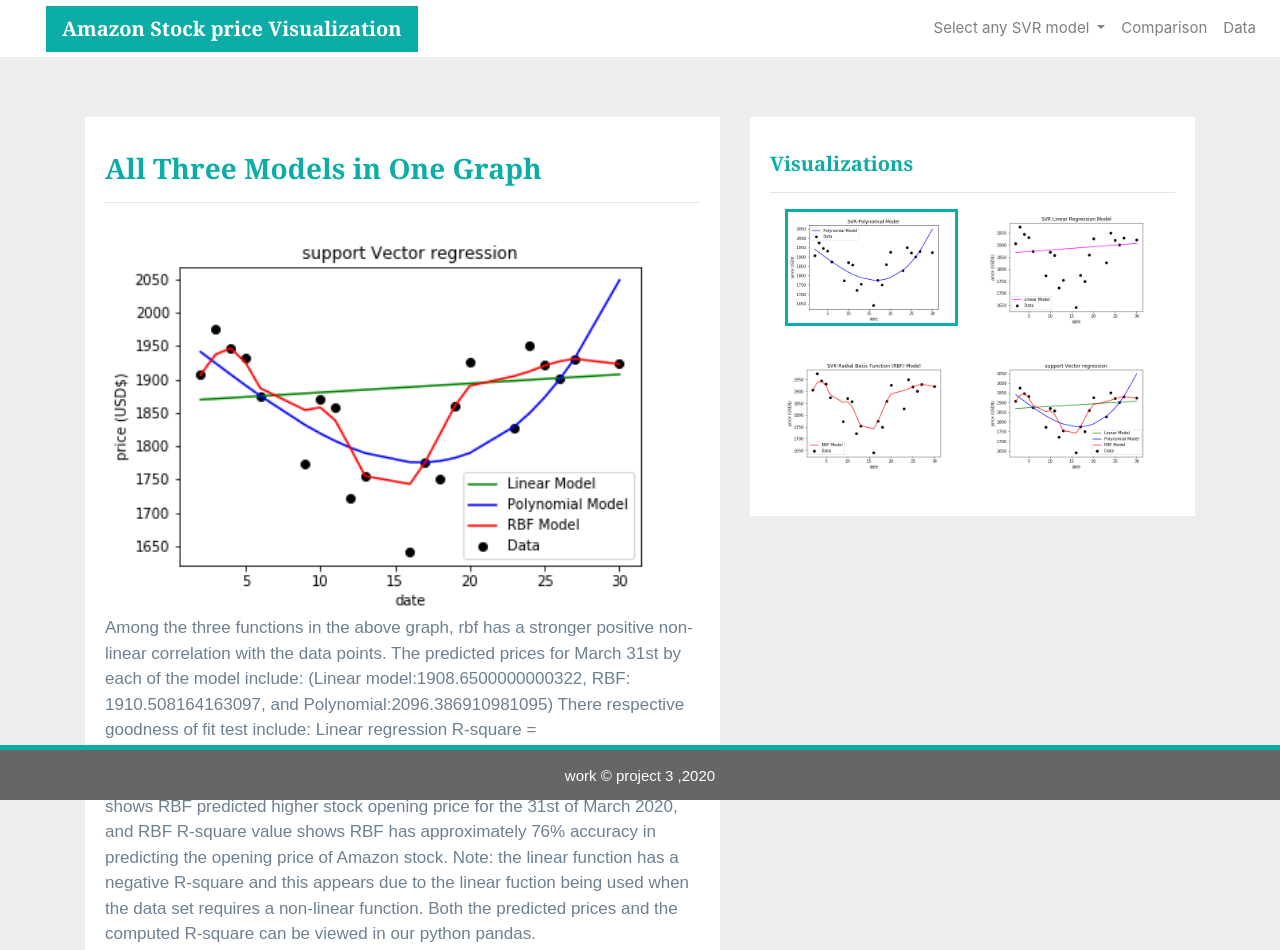
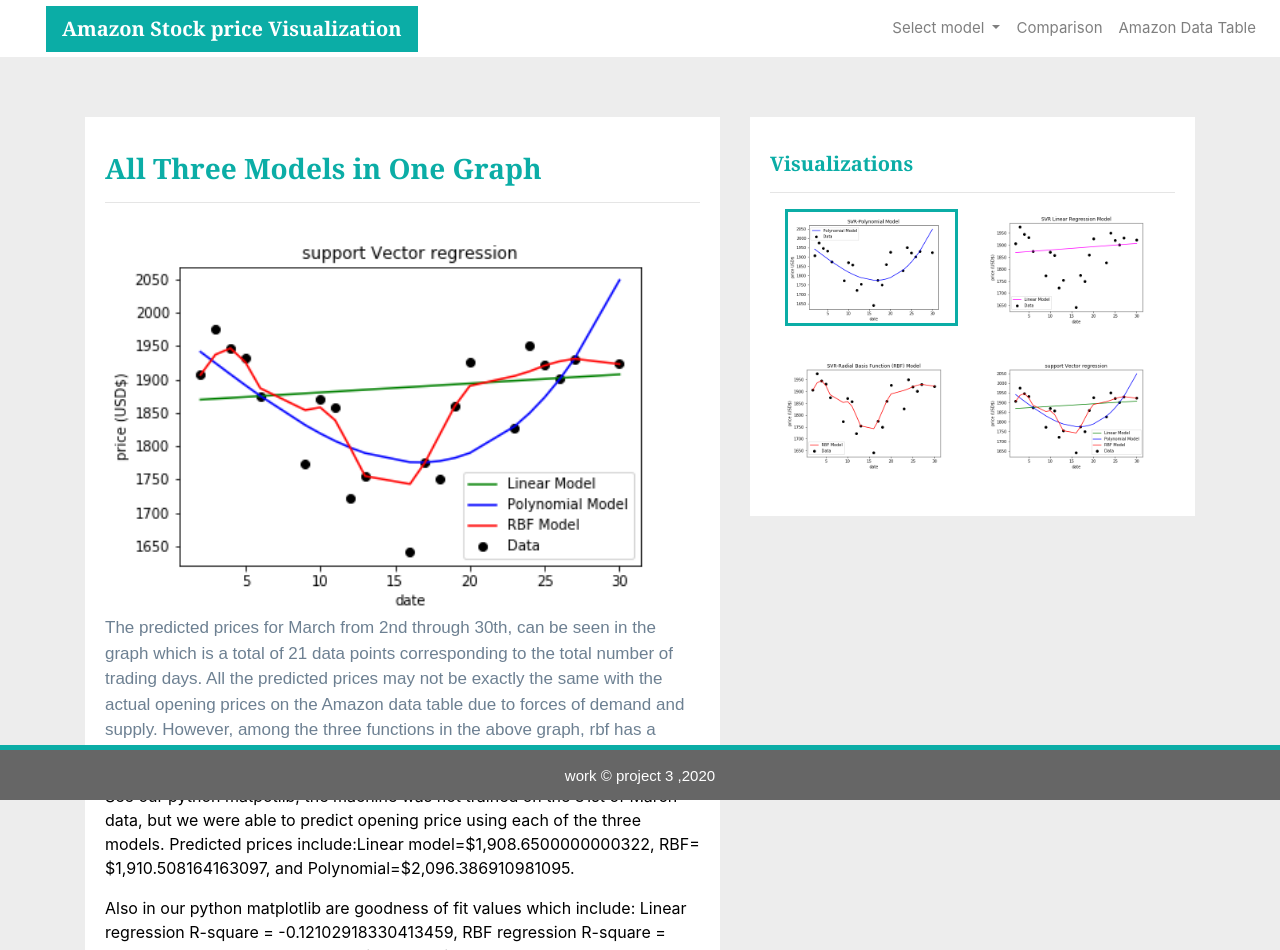
Before and after one commit to Godday-Abuede/project3-challenge, a plain HTML site: page 3models_in_one.html in a window 1280 px wide. Shown: the top 950 px of the page. Drawn offline with nearby package versions, Linux system fonts and the light colour scheme.

Commit message:
push graph interpretation

```diff
--- a/3models_in_one.html
+++ b/3models_in_one.html
@@ -30,7 +30,7 @@
           <li class="nav-item dropdown">
             <a class="nav-link dropdown-toggle" href="#" id="navbarDropdownMenuLink" data-toggle="dropdown"
               aria-haspopup="true" aria-expanded="false">
-              Select any SVR model
+              Select model
             </a>
             <div class="dropdown-menu" aria-labelledby="navbarDropdownMenuLink">
               <a class="dropdown-item" href="polynomial.html">Polynomial</a>
@@ -43,7 +43,7 @@
             <a class="nav-link" href="comparisons.html">Comparison</a>
           </li>
           <li class="nav-item">
-            <a class="nav-link" href="data.html">Data</a>
+            <a class="nav-link" href="data.html">Amazon Data Table</a>
           </li>
 
         </ul>
@@ -59,15 +59,14 @@
           <h3 class="title">All Three Models in One Graph</h3>
           <hr>
           <img src="Images/3SVR-models.png" alt="All Three Regression Models">
-          <p>Among the three functions in the above graph, rbf has a stronger positive non-linear correlation with the data points.
-             The predicted prices for March 31st by each of the model include: (Linear model:1908.6500000000322, RBF: 1910.508164163097, and Polynomial:2096.386910981095)
-             There respective goodness of fit test include: Linear regression R-square =  -0.12102918330413459, RBF regression R-square =  0.759871821406584, and Polynomial regression R-square =  0.41375895743467533
-             Foregoing shows RBF predicted higher stock opening price for the 31st of March 2020, and RBF R-square value shows RBF has approximately 76% accuracy in predicting the opening price of Amazon stock.
-             Note: the linear function has a negative R-square and this appears due to the linear fuction being used when the data set requires a non-linear function. Both the predicted prices and the computed R-square
-             can be viewed in our python pandas.
+          <p>The predicted prices for March from 2nd through 30th, can be seen in the graph which is a total of 21 data points corresponding to the total number of trading days.
+             All the predicted prices may not be exactly the same with the actual opening prices on the Amazon data table due to forces of demand and supply. However, among the three functions in the above graph, rbf has a stronger positive non-linear correlation with the data points.</p>
 
-
-             </p>
+             See our python matpotlib, the machine was not trained on the 31st of March data, but we were able to predict opening price using each of the three models. Predicted prices include:Linear model=$1,908.6500000000322, RBF= $1,910.508164163097, and Polynomial=$2,096.386910981095.</p>
+             Also in our python matplotlib are goodness of fit values which include: Linear regression R-square =  -0.12102918330413459, RBF regression R-square =  0.759871821406584, and Polynomial regression R-square =  0.41375895743467533
+             The foregoing shows RBF predicted higher stock opening price for the 31st of March 2020, and its R-square value is approximately 76% accuracy or predictive power.
+             Note: the linear function has a negative R-square and this appears due to the linear fuction being used when the data set requires a non-linear function, hence, this linear model cannot be relied in this case.
+            </p>
         </div>
       </div>
       <div class="col-lg-5 col-md-12">
```
Also changed, not shown: index.html (+6 -5 lines), linear.html (+3 -5 lines), polynomial.html (+5 -3 lines), rbf.html (+6 -4 lines), 1 other file.
